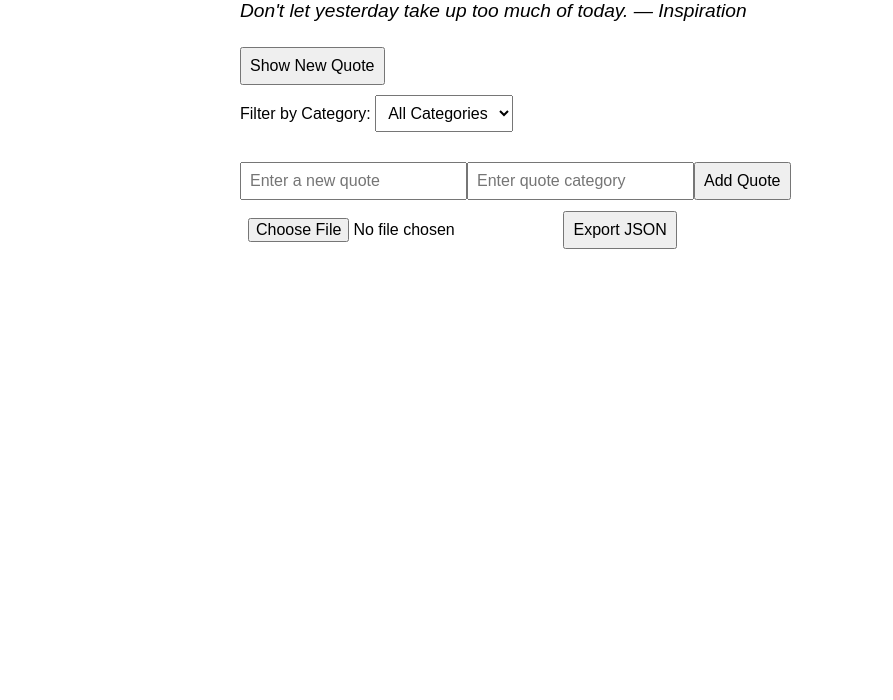
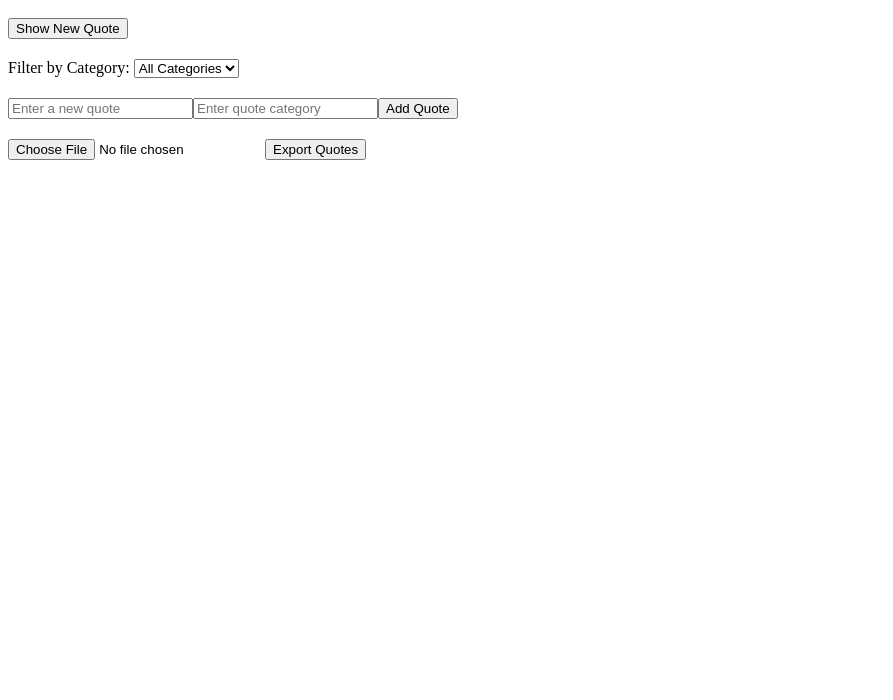
Before and after one commit to ikramed/alx_fe_javascript, a plain HTML site: page dom-manipulation/index.html in a window 1280 px wide. Shown: the part 100-800 px from the top of the page, without its empty margins (0-893 px from the left). Drawn offline with Linux system fonts and the light colour scheme.

Commit message:
add Export Quotes

```diff
--- a/dom-manipulation/index.html
+++ b/dom-manipulation/index.html
@@ -4,38 +4,32 @@
   <meta charset="UTF-8">
   <meta name="viewport" content="width=device-width, initial-scale=1.0">
   <title>Dynamic Quote Generator</title>
-  <style>
-    body { font-family: Arial, sans-serif; padding: 20px; max-width: 800px; margin: auto; }
-    h1 { text-align: center; }
-    #quoteDisplay { margin: 20px 0; font-size: 1.2em; font-style: italic; }
-    input, select, button { margin: 5px 0; padding: 8px; font-size: 1em; }
-    #addQuoteContainer { margin-top: 20px; }
-  </style>
 </head>
 <body>
   <h1>Dynamic Quote Generator</h1>
 
   <!-- Quote Display -->
-  <div id="quoteDisplay">Loading quote...</div>
+  <div id="quoteDisplay" style="margin-bottom: 20px; font-weight: bold;"></div>
   <button id="newQuote">Show New Quote</button>
 
   <!-- Category Filter -->
-  <div>
-    <label for="categoryFilter">Filter by Category: </label>
+  <div style="margin-top: 20px;">
+    <label for="categoryFilter">Filter by Category:</label>
     <select id="categoryFilter">
       <option value="all">All Categories</option>
     </select>
   </div>
 
-  <!-- Add New Quote Form -->
-  <div id="addQuoteContainer"></div>
+  <!-- Add Quote Form -->
+  <div id="addQuoteContainer" style="margin-top: 20px;"></div>
 
   <!-- JSON Import/Export -->
-  <div>
+  <div style="margin-top: 20px;">
     <input type="file" id="importFile" accept=".json">
-    <button id="exportBtn">Export JSON</button>
+    <button id="exportBtn">Export Quotes</button>
   </div>
 
+  <!-- Script -->
   <script src="script.js"></script>
 </body>
 </html>
```
